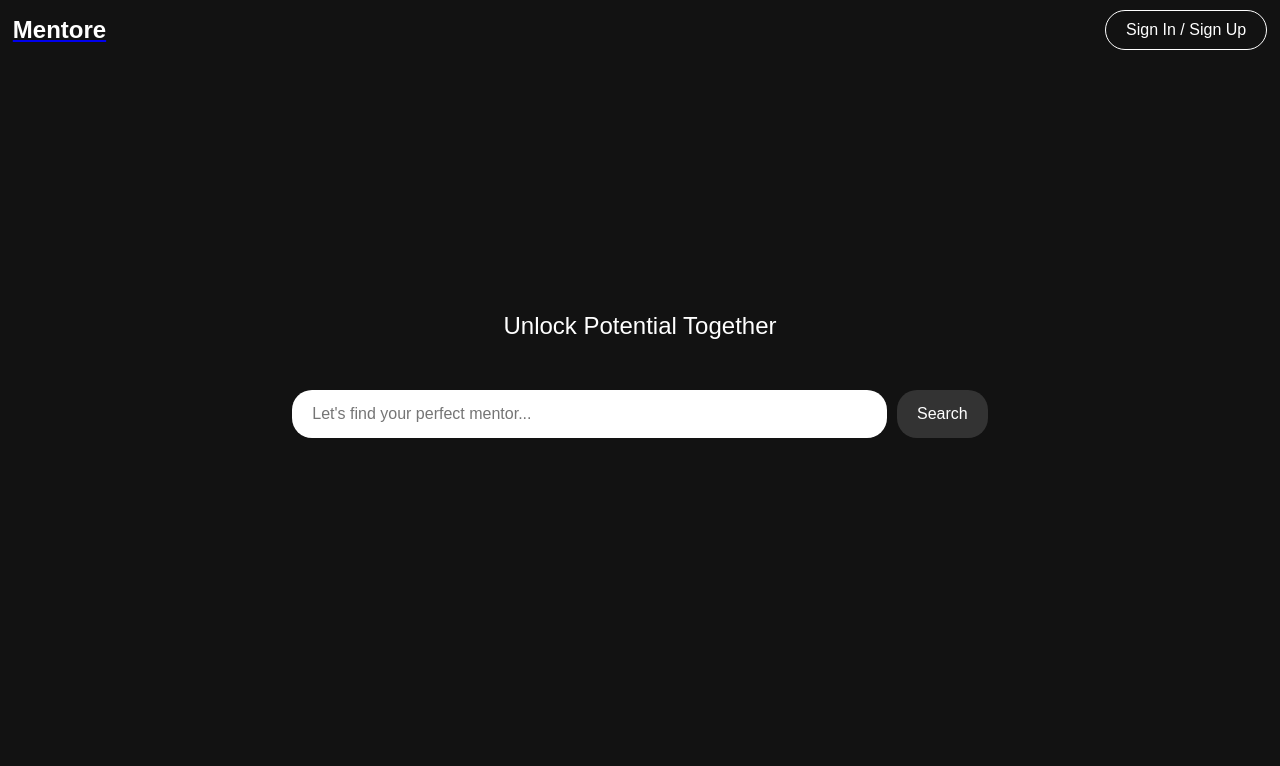
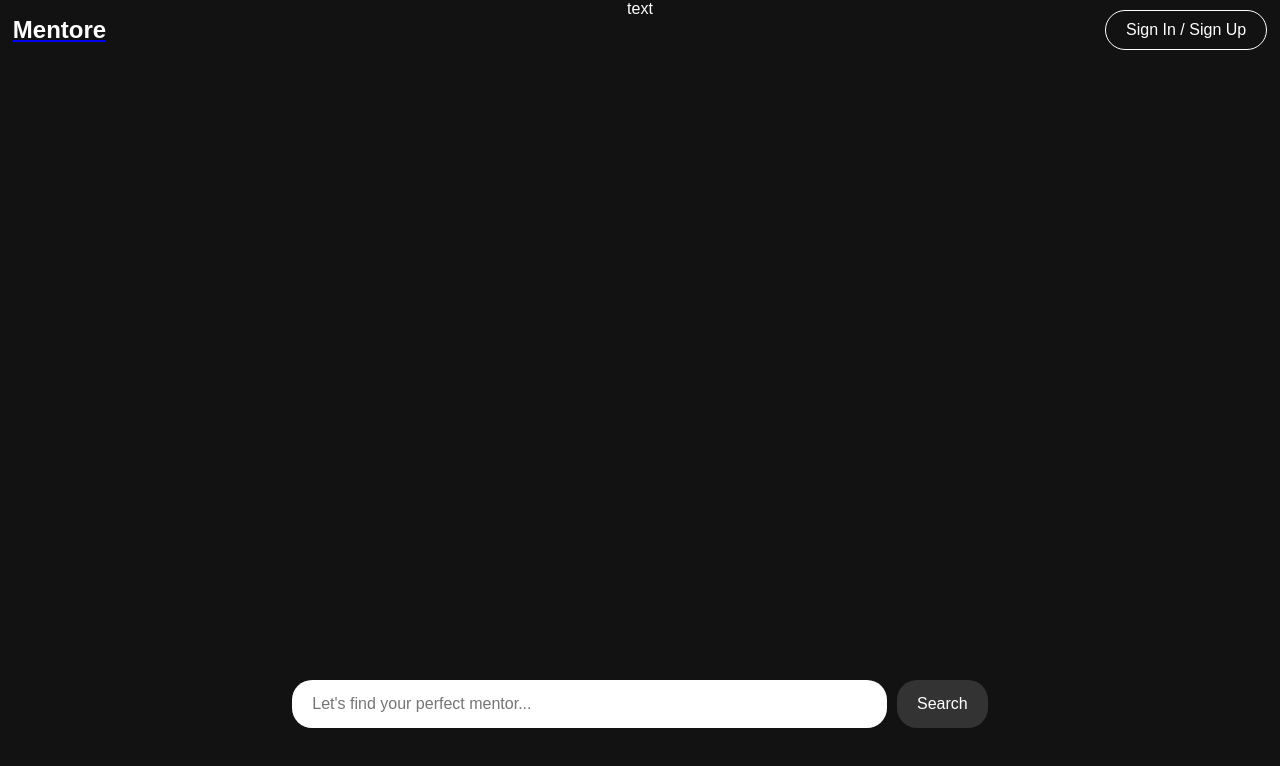
Before and after one commit to aaronkjin/mentore, a React (Create React App) app in the folder frontend/: page / in a window 1280 px wide. Shown: the top 766 px of the page. Built offline with nearby package versions, Linux system fonts and the light colour scheme.

Commit message:
style changes

```diff
--- a/frontend/src/App.css
+++ b/frontend/src/App.css
@@ -23,6 +23,16 @@ html {
   align-items: center;
   height: 100vh;
   padding: 0;
+  box-sizing: border-box;
+}
+
+.App-bottom {
+  display: flex;
+  flex-direction: column;
+  justify-content: end;
+  align-items: center;
+  height: 100vh;
+  padding: 5vh;
   box-sizing: border-box;
 }
 
@@ -109,3 +119,12 @@ button {
 button:hover {
   background-color: #555;
 }
+
+.scrollable-text-box {
+  width: 100%; /* or any specific width */
+  height: 200px; /* Set a fixed height */
+  overflow-y: auto; /* Enables vertical scrolling if content overflows */
+  padding: 10px; /* Optional: Adds some padding inside the box */
+  border: 1px solid #ccc; /* Optional: Adds a border around the text box */
+  box-shadow: 0 2px 4px rgba(0,0,0,0.1); /* Optional: Adds a subtle shadow for better UI */
+}
--- a/frontend/src/App.js
+++ b/frontend/src/App.js
@@ -4,6 +4,7 @@ import "./App.css";
 function App() {
   const [inputValue, setInputValue] = useState("");
   const [output, setOutput] = useState("");
+  const [chatBegin, setChatBegin] = useState(true)
 
   const handleSubmit = async (event) => {
     event.preventDefault();
@@ -26,6 +27,7 @@ function App() {
       const data = await response.json();
       setOutput(data.message);
       console.log("Response data:", data);
+      setChatBegin(true)
     } catch (error) {
       console.error("Error fetching data:", error);
     }
@@ -43,7 +45,11 @@ function App() {
         </a>
         <button className="sign-in-button">Sign In / Sign Up</button>
       </nav>
-      <header className="App-header">
+
+      <div>text</div>
+
+      {!chatBegin &&
+        <header className="App-header">
         <p>Unlock Potential Together</p>
         <form onSubmit={handleSubmit}>
           <input
@@ -56,7 +62,25 @@ function App() {
           <button type="submit">Search</button>
         </form>
         <p>{output}</p>
-      </header>
+        </header>
+      }
+
+      {chatBegin &&
+        <header className="App-bottom">
+        <form onSubmit={handleSubmit}>
+          <input
+            type="text"
+            id="textInput"
+            placeholder="Let's find your perfect mentor..."
+            value={inputValue}
+            onChange={(e) => setInputValue(e.target.value)}
+          />
+          <button type="submit">Search</button>
+        </form>
+        <p>{output}</p>
+        </header>
+      }
+
     </div>
   );
 }
```
